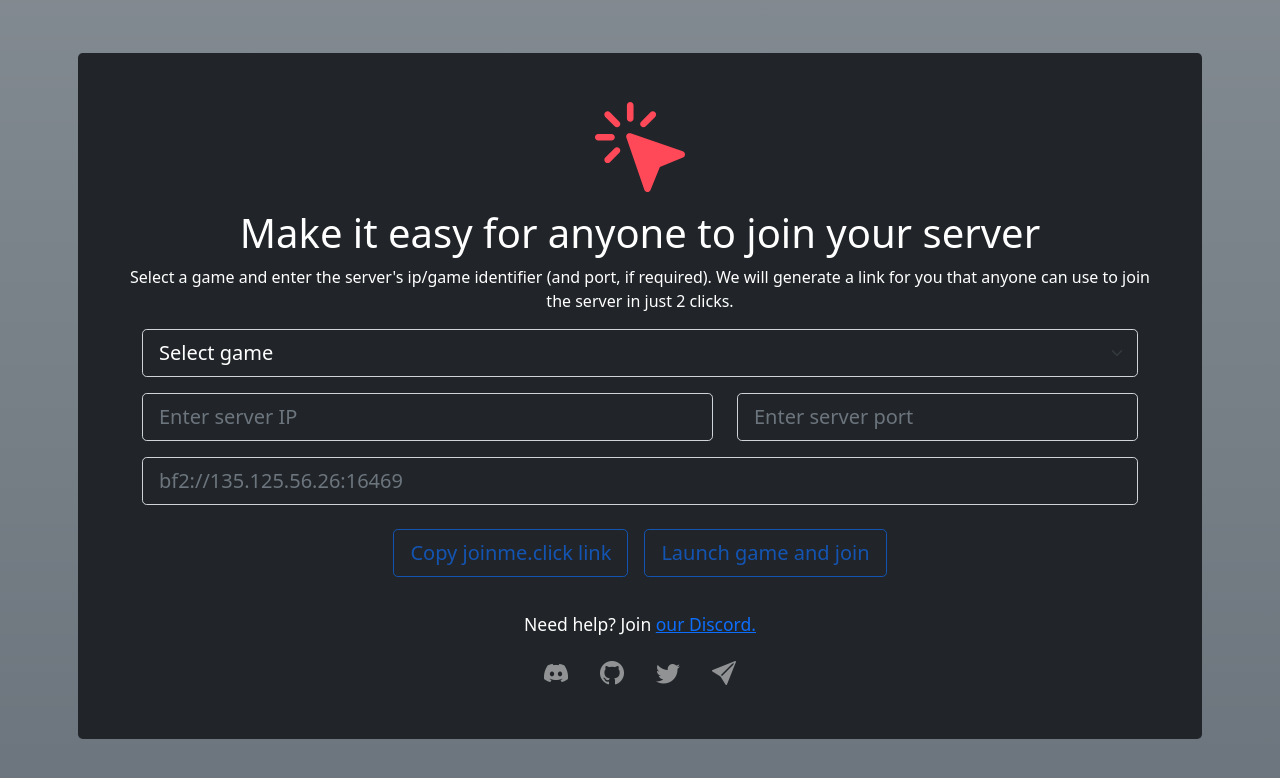
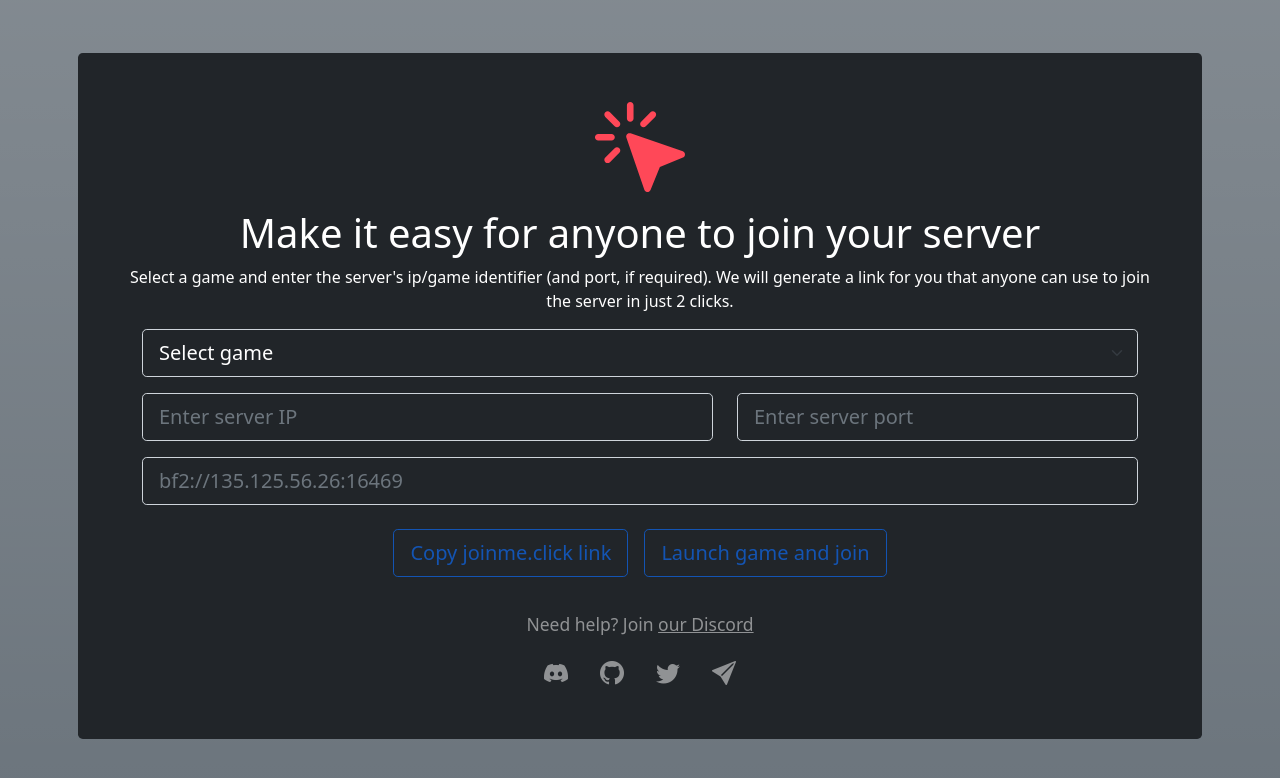
Before and after one commit to cetteup/joinme.click, a React (Create React App) app: page / in a window 1280 px wide. Shown: the top 778 px of the page. Built offline with nearby package versions, Linux system fonts and the light colour scheme.

Commit message:
fix: Use correct font color in footer

```diff
--- a/src/elements/Footer.tsx
+++ b/src/elements/Footer.tsx
@@ -4,7 +4,7 @@
 const Footer: FC = () => {
     return (
         <footer className='mt-4'>
-            <p className={'fs-5'}><small>Need help? Join <a href={'https://discord.gg/wwsuMk9g4E'}>our Discord.</a></small></p>
+            <p className={'fs-5 text-white-50'}><small>Need help? Join <a href={'https://discord.gg/wwsuMk9g4E'} className="text-white-50">our Discord</a></small></p>
             <div className={'fs-4'}>
                 <IconLink icon={'bi-discord'} href={'https://discord.gg/wwsuMk9g4E'} />
                 <IconLink icon={'bi-github'} href={'https://github.com/cetteup/joinme.click'} />
```
